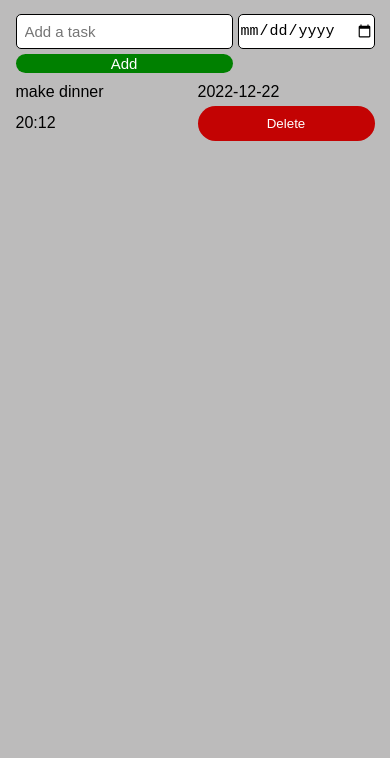
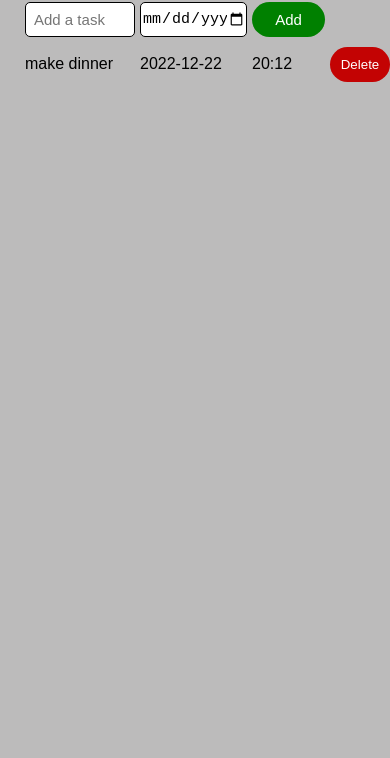
Before and after one commit to taofeekjide/week-two-task, a plain HTML site: page index.html in a window 390 px wide. Shown: the part 86-844 px from the top of the page. Drawn offline with Linux system fonts and the light colour scheme.

Commit message:
Update index.css

```diff
--- a/index.css
+++ b/index.css
@@ -18,17 +18,10 @@ body {
   margin-right: 10px;
 }
 
-.todo-list {
-  max-width: 600px;
-  margin: 20px auto;
-  padding: 10px;
-  border-radius: 8px;
-}
-
 .todo-input-grid,
 .todo-grid {
   display: grid;
-  grid-template-columns: repeat(auto-fit, minmax(100px, 1fr));
+  grid-template-columns: 250px 120px 100px 100px;
   gap: 10px;
   margin-bottom: 10px;
 }
@@ -45,12 +38,6 @@ body {
 }
 
 .todo-date {
-  font-size: 15px;
-  border-radius: 5px;
-  border: 1px solid black;
-}
-
-.todo-time {
   font-size: 15px;
   border-radius: 5px;
   border: 1px solid black;
@@ -85,15 +72,25 @@ body {
   background-color: darkred;
 }
 
-@media (max-width: 600px) {
+@media (max-width: 649px) {
   .todo-input-grid,
   .todo-grid {
-    grid-template-columns: 1fr 1fr;
-    gap: 5px;
+    display: grid !important;
+    grid-template-columns: 110px 107px 73px 60px !important;
+    gap: 5px !important;
+    margin-bottom: 10px !important;
   }
-
   .todo-list {
-    padding: 10px;
-    margin: 10px;
+    width: 340px !important;
   }
 }
+
+@media (max-width: 800px) and (min-width: 650px) {
+  .todo-input-grid,
+  .todo-grid {
+    display: grid !important;
+    grid-template-columns: 150px 120px 100px 100px !important;
+    gap: 10px !important;
+    margin-bottom: 10px !important;
+  }
+}
```
